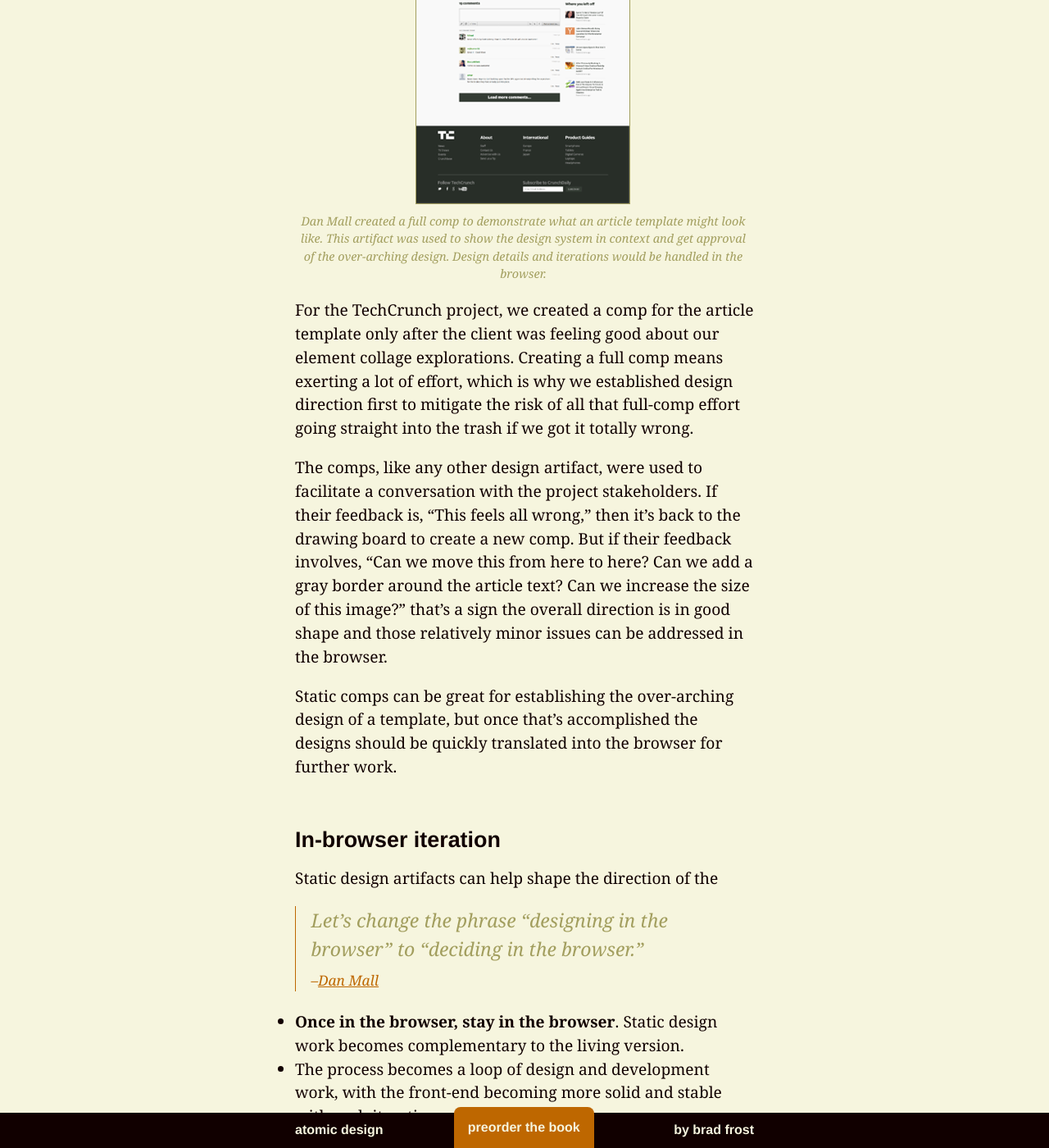
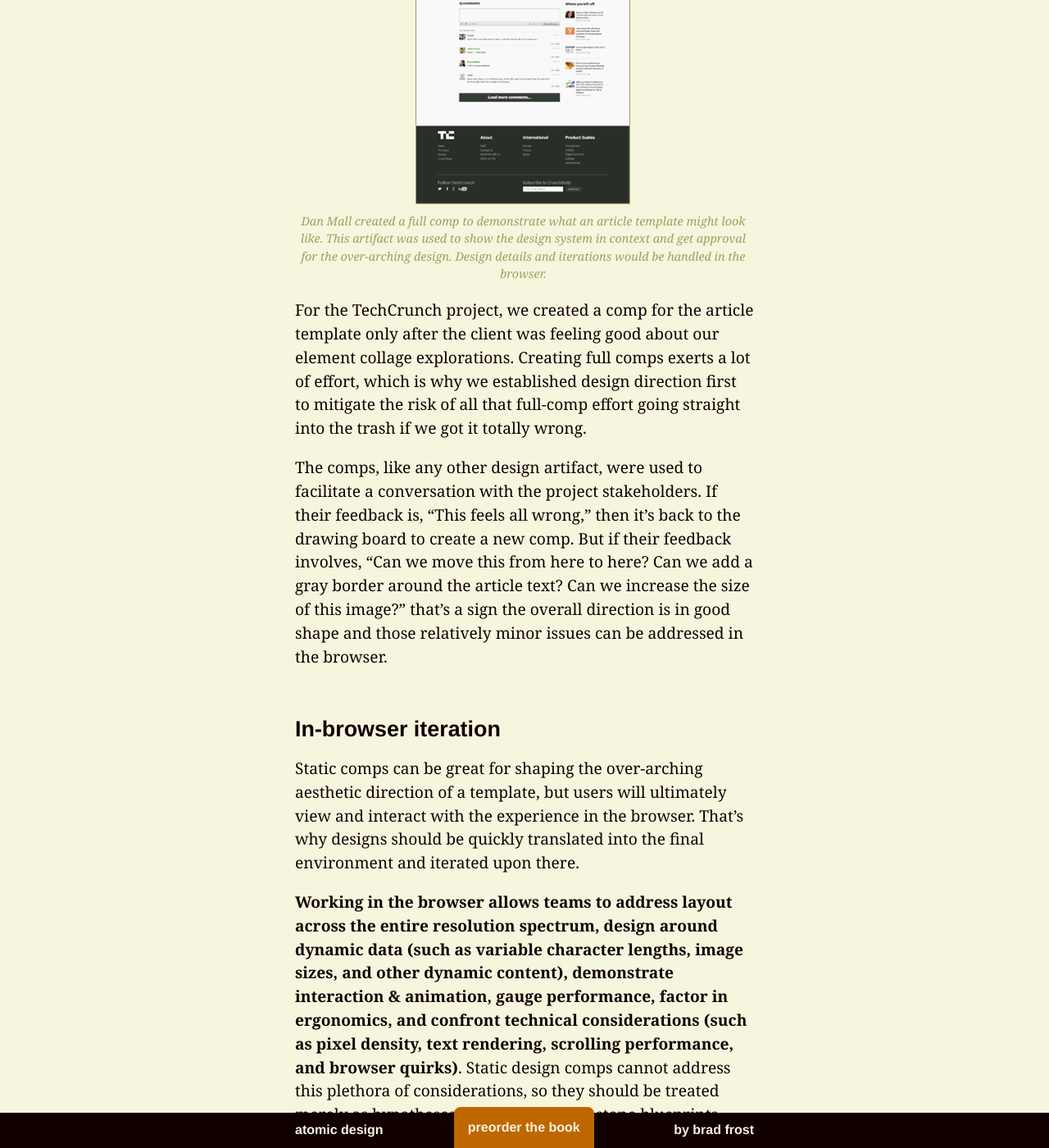
Before and after one commit to bradfrost/atomic-design, a Jekyll site: the page built from chapter-4.md, in a window 1280 px wide and 1400 px high, scrolled down 57321 px. Shown: the whole window at 82% size. Built offline with Jekyll 4.4.1, drawn with Linux system fonts in a browser that asks for light colours; some of the changed text lies outside the part shown.

Commit message:
Chapter 4 draft
In-broweser iteration

```diff
--- a/chapter-4.md
+++ b/chapter-4.md
@@ -457,28 +457,27 @@ But I'll never forget this client feedback we received on the first pattern-driv
 
 If you've gotten to this point in your process, congratulations! Feedback like this means they're salivating for more, so now that you've captured a general aesthetic direction you can safely put those explorations into context. That likely involves creating full static comps.
 
-Listen to the chatter around "designing in the browser" and you'll undoubtedly hear that *Photoshop comps are the devil incarnate*. Which of course isn't true. Throughout this book we've discussed the importance of breaking things down into components while simultaneously building up a cohesive whole. Static comps are effective at painting a full picture of what the UI could look like. The trick is knowing *when* to paint those full pictures, and knowing how long to dwell in static design documents.
+Listen to the chatter around "designing in the browser" and you'll undoubtedly hear that *Photoshop comps are the devil incarnate*. Which of course isn't true. Throughout this book we've discussed the importance of breaking things down into components while simultaneously building up a cohesive whole. **Static comps are effective at painting a full picture of what the UI could look like**. The trick is knowing *when* to paint those full pictures, and knowing how long to dwell in static design documents.
 
-{% include figure.html src="../images/content/techcrunch-article-comp.png" caption="Dan Mall created a full comp to demonstrate what an article template might look like. This artifact was used to show the design system in context and get approval of the over-arching design. Design details and iterations would be handled in the browser." %}
+{% include figure.html src="../images/content/techcrunch-article-comp.png" caption="Dan Mall created a full comp to demonstrate what an article template might look like. This artifact was used to show the design system in context and get approval for the over-arching design. Design details and iterations would be handled in the browser." %}
 
-For the TechCrunch project, we created a comp for the article template only after the client was feeling good about our element collage explorations. Creating a full comp means exerting a lot of effort, which is why we established design direction first to mitigate the risk of all that full-comp effort going straight into the trash if we got it totally wrong.
+For the TechCrunch project, we created a comp for the article template only after the client was feeling good about our element collage explorations. Creating full comps exerts a lot of effort, which is why we established design direction first to mitigate the risk of all that full-comp effort going straight into the trash if we got it totally wrong.
 
 The comps, like any other design artifact, were used to facilitate a conversation with the project stakeholders. If their feedback is, "This feels all wrong," then it's back to the drawing board to create a new comp. But if their feedback involves, "Can we move this from here to here? Can we add a gray border around the article text? Can we increase the size of this image?" that's a sign the overall direction is in good shape and those relatively minor issues can be addressed in the browser.
 
-Static comps can be great for establishing the over-arching design of a template, but once that's accomplished the designs should be quickly translated into the browser for further work.
+### In-browser iteration
+Static comps can be great for shaping the over-arching aesthetic direction of a template, but users will ultimately view and interact with the experience in the browser. That's why designs should be quickly translated into the final environment and iterated upon there.
 
-### In-browser iteration
-Static design artifacts can help shape the direction of the
+**Working in the browser allows teams to address layout across the entire resolution spectrum, design around dynamic data (such as variable character lengths, image sizes, and other dynamic content), demonstrate interaction & animation, gauge performance, factor in ergonomics, and confront technical considerations (such as pixel density, text rendering, scrolling performance, and browser quirks)**. Static design comps cannot address this plethora of considerations, so they should be treated merely as hypotheses rather than set-in-stone blueprints. Only when in the browser can any design hypothesis truly be confirmed or rejected.
 
 > Let’s change the phrase “designing in the browser” to “deciding in the browser.” <cite>[Dan Mall](https://the-pastry-box-project.net/dan-mall/2012-september-12)</cite>
 
-- **Once in the browser, stay in the browser**. Static design work becomes complementary to the living version.
-- The process becomes a loop of design and development work, with the front-end becoming more solid and stable with each iteration.
+**Once in the browser, stay in the browser**. Static design work becomes complementary to the living version. The resulting process becomes a loop of design and development work, with the front-end becoming more solid and stable with each iterative loop.
 
-[Trent Image?]
+{% include figure.html src="../images/content/trent-loop.jpg" caption="This illustration by Trent Walton of Paravel perfectly articulates a more iterative design and development process. By getting designs into the browser sooner, teams can " %}
 
-Working in the browser allows teams to address layout issues across the resolution spectrum, solve design issues around dynamic data (dealing with character lengths, different image sizes, and so on)
 - Tighten up visuals, review usability. Have the entire team (and real users if you can swing it) hitting the working prototype.
+
 - Beautiful thing about patterns and includes. As the front-end code progresses, the level of effort to create subsequent templates decreases dramatically. Becomes a matter of including
 
 #### When to codify patterns
```
Also changed, not shown: images/content/trent-loop.jpg (added), 4 other files.
